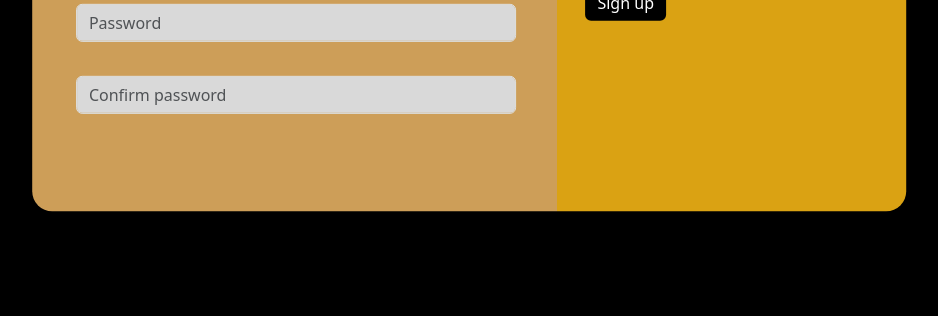
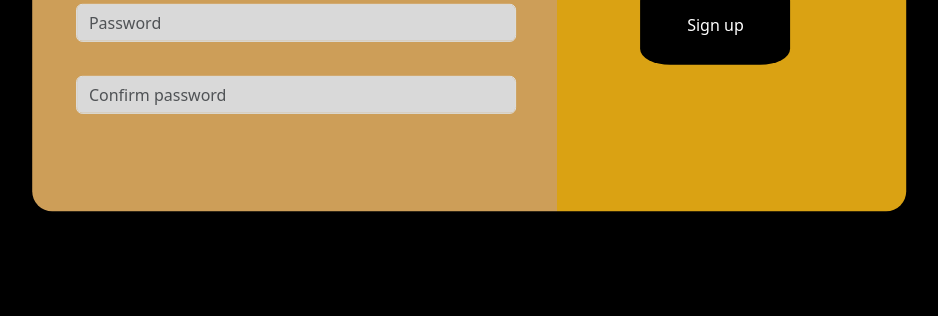
Before and after one commit to duduMiyake/Quatti, a plain HTML site: page signUp_screen/signUp_screen.html in a window 1280 px wide. Shown: the part 484-800 px from the top of the page, without its empty margins (171-1109 px from the left). Drawn offline with nearby package versions, Linux system fonts and the light colour scheme.

Commit message:
Update signUp_screen.css

```diff
--- a/signUp_screen/signUp_screen.css
+++ b/signUp_screen/signUp_screen.css
@@ -40,7 +40,10 @@ body{
  .btn{
      background-color: black;
      border: #000000;
-    align-content: center;
+     margin-left: 55px;
+     border-radius: 20%;
+     width: 150px;
+     height: 80px;
  }
 
  .btn:hover{
```
Lines whose indentation alone changed are shown as unchanged.
